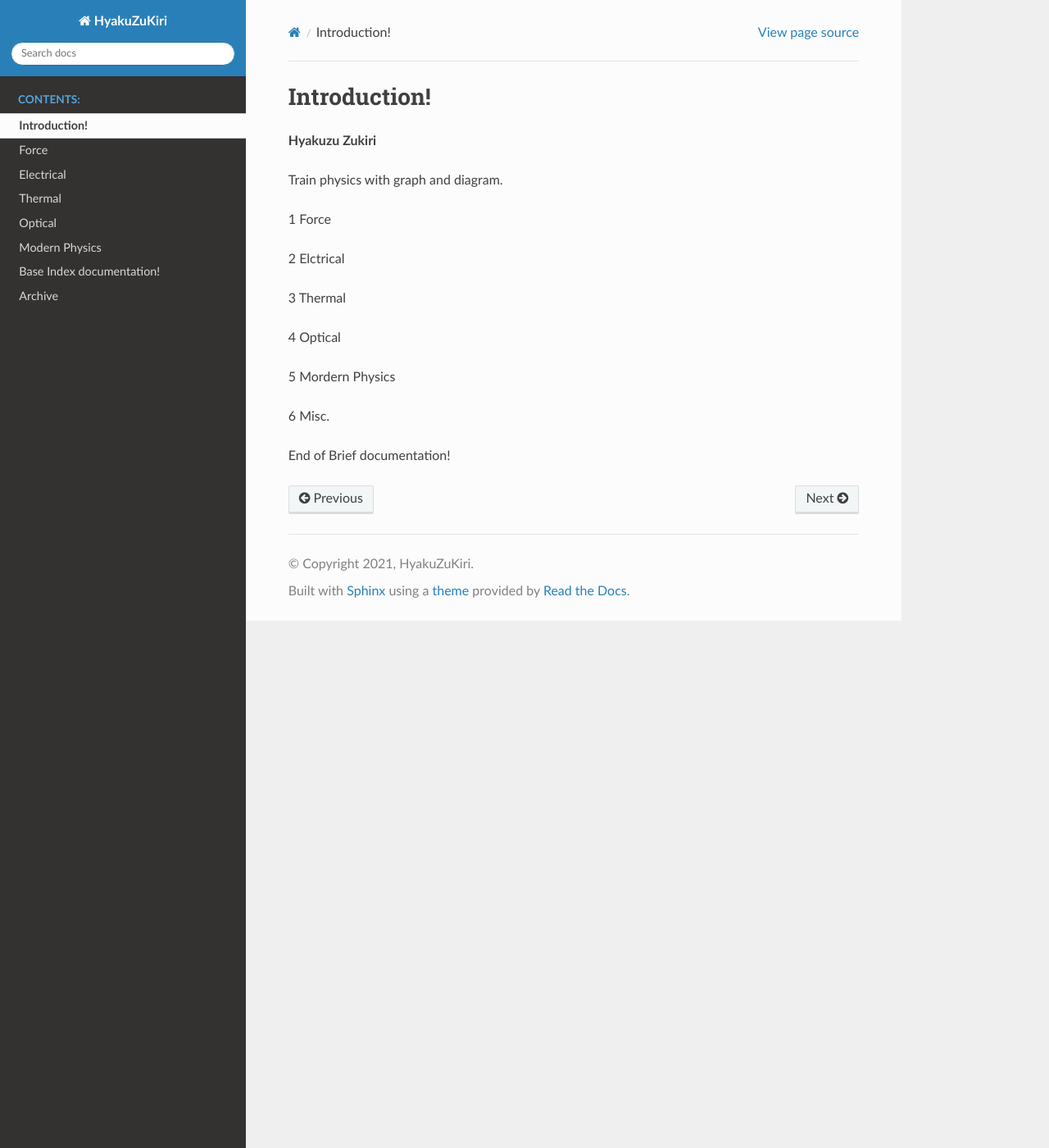
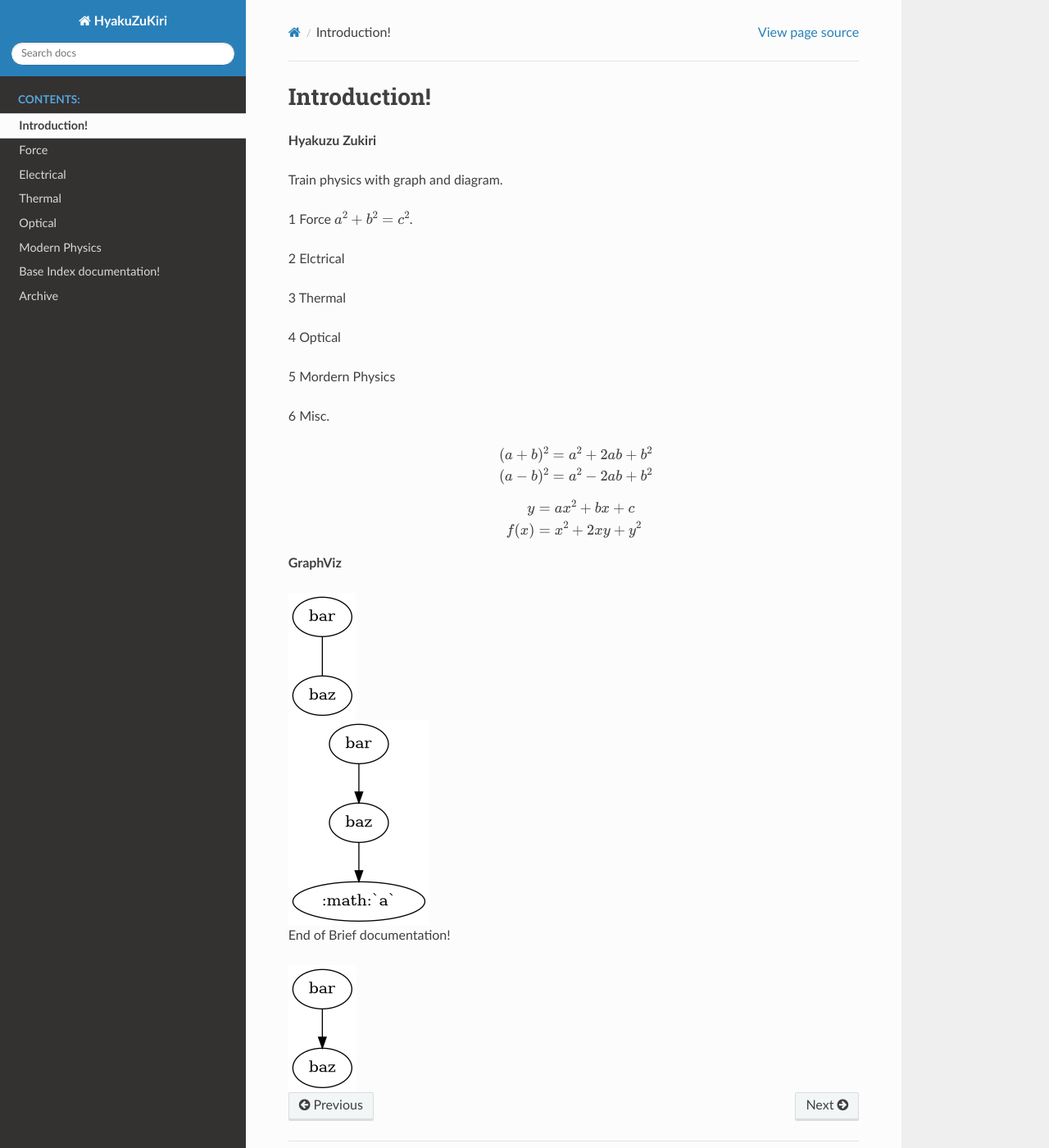
Before and after one commit to hyakuzukiri/Hyaku_Physics, a Sphinx documentation site: the page built from source/brief.rst, in a window 1280 px wide and 1400 px high. Shown: the whole window at 82% size. Built offline with Sphinx 7.4.7 and the Read the Docs theme 2.0.0, drawn with Linux system fonts in a browser that asks for light colours.

Commit message:
Temperarily Pause.

```diff
--- a/source/brief.rst
+++ b/source/brief.rst
@@ -10,8 +11,7 @@ Introduction!
 
 Train physics with graph and diagram.
 
-1 Force
-
+1 Force :math:`a^2 + b^2 = c^2`.
 
 2 Elctrical
 
@@ -23,4 +23,40 @@ Train physics with graph and diagram.
 
 6 Misc.
 
+.. math::
+
+   (a + b)^2 = a^2 + 2ab + b^2
+
+   (a - b)^2 = a^2 - 2ab + b^2
+
+
+.. math::
+   :nowrap:
+
+   \begin{eqnarray}
+      y    & = & ax^2 + bx + c \\
+      f(x) & = & x^2 + 2xy + y^2
+   \end{eqnarray}
+
+**GraphViz**
+
+.. graph:: foo
+
+   "bar" -- "baz";
+
+
+
+.. digraph:: foo
+
+   "bar" -> "baz" -> " :math:`a` ";
+
+
+
 End of Brief documentation!
+
+
+.. graphviz::
+
+   digraph foo {
+      "bar" -> "baz";
+   }
--- a/source/conf.py
+++ b/source/conf.py
@@ -31,7 +31,11 @@ release = 'HYAKU.000.01'
 # extensions coming with Sphinx (named 'sphinx.ext.*') or your custom
 # ones.
 extensions = [
+		'sphinx.ext.graphviz',
+    'sphinx.ext.autodoc',
+    'rst2pdf.pdfbuilder'
 ]
+
 
 # Add any paths that contain templates here, relative to this directory.
 templates_path = ['_templates']
```
Also changed, not shown: other parts of source/brief.rst (+1 -0 lines).
